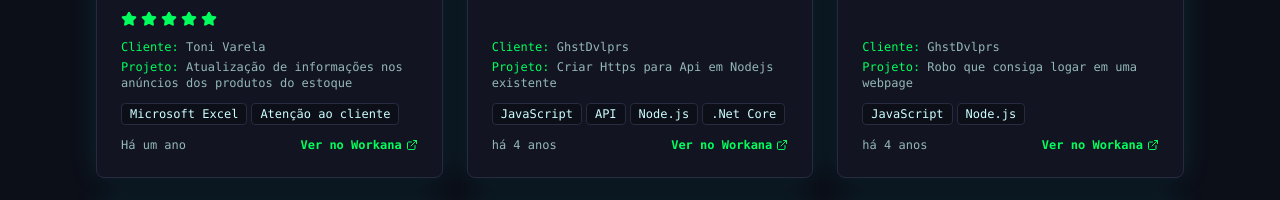
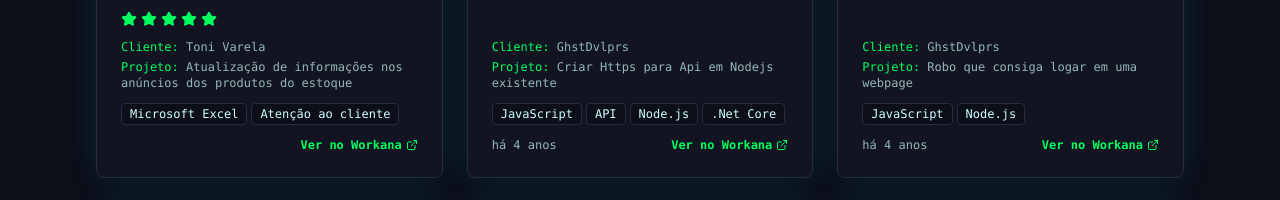
Before and after one commit to albanirneves/albanirneves, a React (Vite) app: page / in a window 1280 px wide. Shown: the part 5220-5420 px from the top of the page. Built offline with nearby package versions, Linux system fonts and the light colour scheme; the HTML template or start-up script is replaced by a standard one.

Commit message:
Preceding changes

```diff
--- a/src/components/Testimonials.tsx
+++ b/src/components/Testimonials.tsx
@@ -14,8 +14,7 @@ const Testimonials = () => {
       client: "Toni Varela",
       project: "Atualização de informações nos anúncios dos produtos do estoque",
       comment: "Excelente profissional, atento e cuidadoso, rapidamente entendeu o que era necessário fazer e executou com perfeição. Recomendo o trabalho dele.",
-      techs: ["Microsoft Excel", "Atenção ao cliente"],
-      time: "Há um ano"
+      techs: ["Microsoft Excel", "Atenção ao cliente"]
     },
     {
       client: "GhstDvlprs",
```
